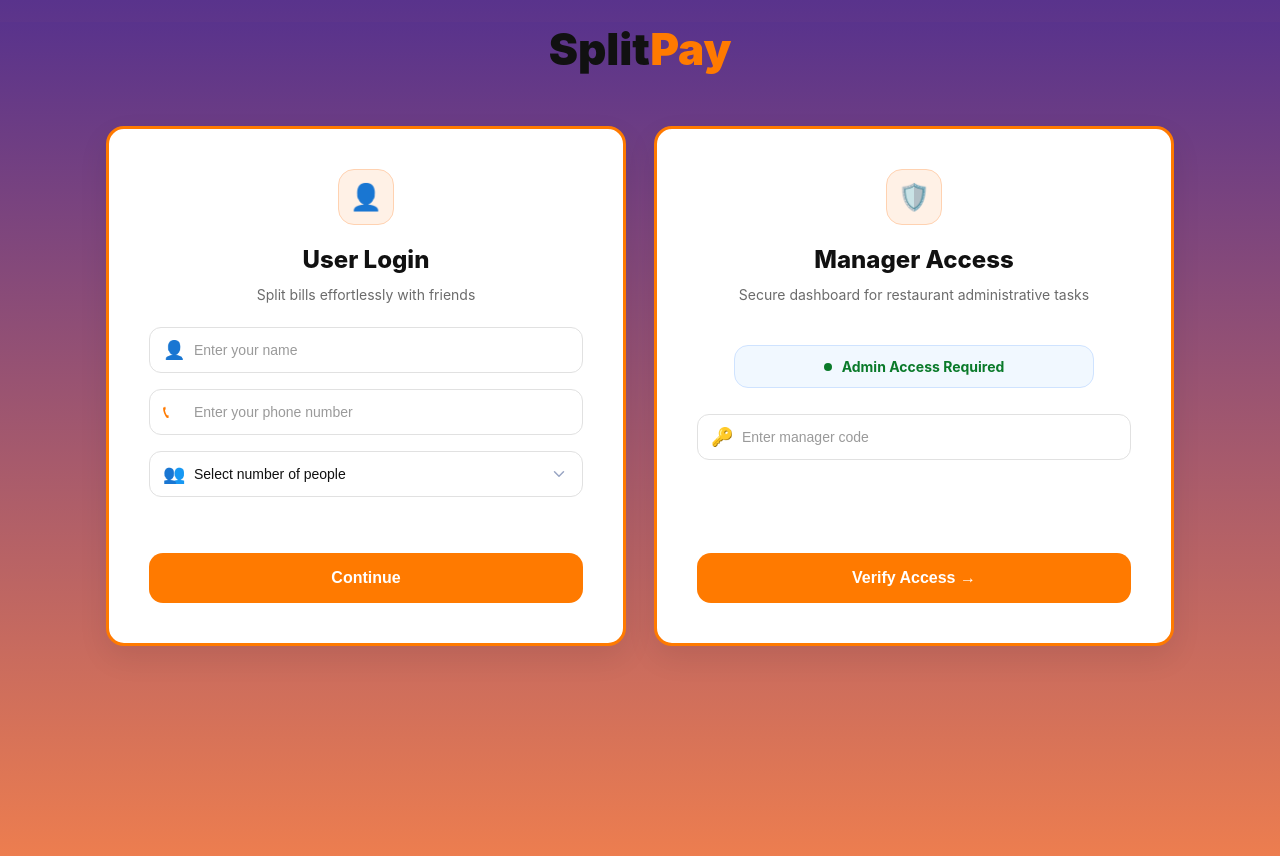
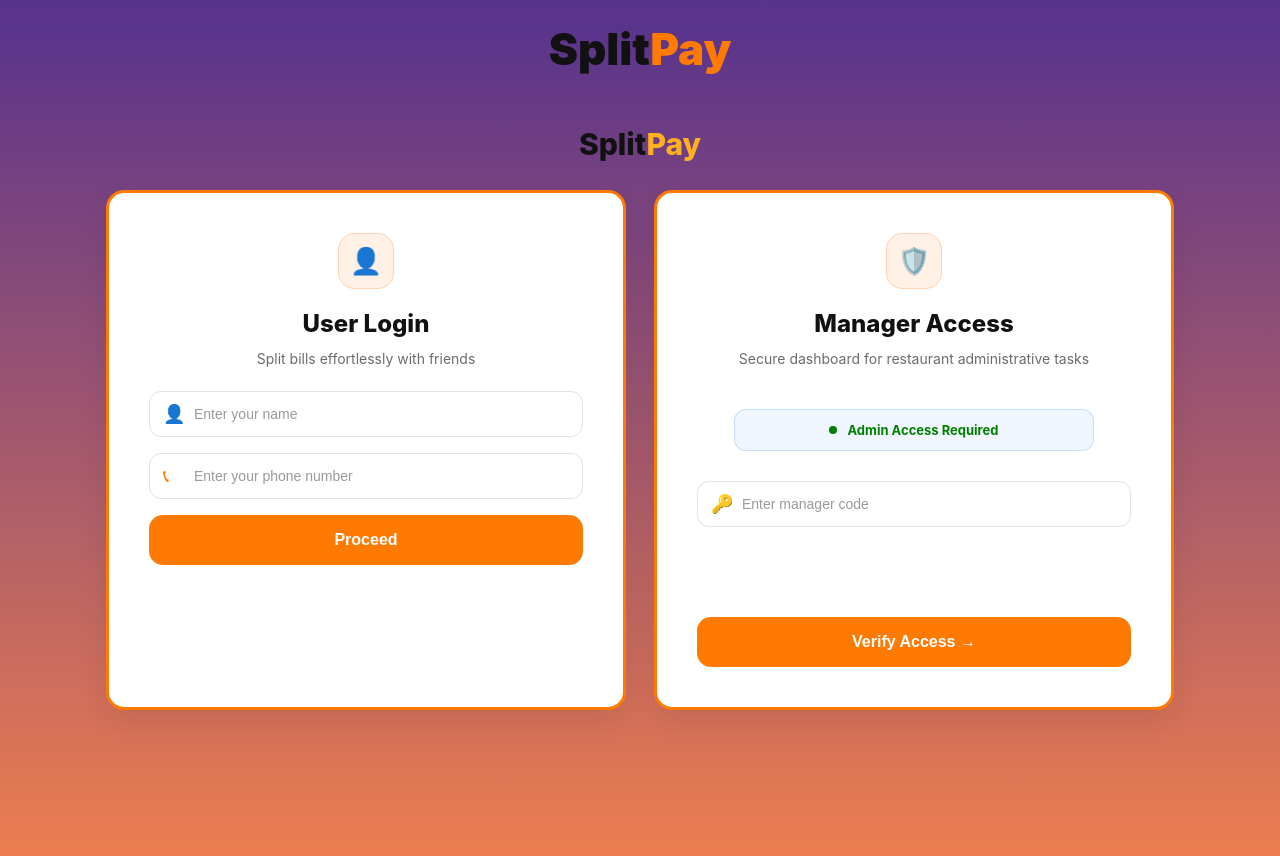
Before and after one commit to letscodeitup/frontend-2, a React (Vite) app: page /login in a window 1280 px wide. Shown: the top 856 px of the page. Built offline with nearby package versions, Linux system fonts and the light colour scheme; the HTML template or start-up script is replaced by a standard one.

Commit message:
login page changed

```diff
--- a/src/LoginPage.jsx
+++ b/src/LoginPage.jsx
@@ -1,11 +1,65 @@
 import { useNavigate } from "react-router-dom";
+import { useState } from "react";
 
 function LoginPage() {
   const navigate = useNavigate();
 
+  // user info
+  const [name, setName] = useState("");
+  const [phone, setPhone] = useState("");
+
+  // step control
+  const [askInitiator, setAskInitiator] = useState(false);
+  const [isInitiator, setIsInitiator] = useState(null); // true/false/null
+
+  // initiator fields
+  const [peopleCount, setPeopleCount] = useState("");
+  const [restaurantGroup, setRestaurantGroup] = useState("");
+
+  // non-initiator field
+  const [tableNo, setTableNo] = useState("");
+
+  // after entering name+phone -> show initiator question
+  const handleProceed = () => {
+    if (!name.trim() || !phone.trim()) {
+      alert("Please enter Name and Phone Number");
+      return;
+    }
+    setAskInitiator(true);
+  };
+
+  // Continue button logic
+  const handleContinue = () => {
+    // If initiator
+    if (isInitiator === true) {
+      if (!peopleCount || !restaurantGroup) {
+        alert("Please select number of people and restaurant group");
+        return;
+      }
+
+      // navigate initiator flow
+      navigate("/splitbill");
+    }
+
+    // If NOT initiator
+    if (isInitiator === false) {
+      if (!tableNo) {
+        alert("Please select table number");
+        return;
+      }
+
+      // directly go scan route
+      navigate("/scan");
+    }
+  };
+
   return (
     <div className="page login-page">
-      {/* ❌ Removed SplitPay header because it is now GLOBAL in AppLayout */}
+      <div className="brand-header">
+        <h1 className="qr-title">
+          Split<span style={{ color: "#ffb020" }}>Pay</span>
+        </h1>
+      </div>
 
       <div className="login-layout">
         {/* USER LOGIN CARD */}
@@ -15,24 +69,77 @@ function LoginPage() {
             <h2 className="form-title">User Login</h2>
             <p className="subtitle">Split bills effortlessly with friends</p>
 
+            {/* NAME */}
             <div className="form-group">
               <div className="input-wrapper">
                 <span className="icon">👤</span>
-                <input placeholder="Enter your name" />
+                <input
+                  placeholder="Enter your name"
+                  value={name}
+                  onChange={(e) => setName(e.target.value)}
+                />
               </div>
             </div>
 
+            {/* PHONE */}
             <div className="form-group">
               <div className="input-wrapper">
                 <span className="icon">📞</span>
-                <input placeholder="Enter your phone number" />
+                <input
+                  placeholder="Enter your phone number"
+                  value={phone}
+                  onChange={(e) => setPhone(e.target.value)}
+                />
               </div>
             </div>
 
-            <div className="form-group">
+            {/* PROCEED BUTTON (only before initiator question) */}
+            {!askInitiator && (
+              <button onClick={handleProceed}>Proceed</button>
+            )}
+
+            {/* INITIATOR QUESTION */}
+            {askInitiator && (
+              <div style={{ marginTop: "15px" }}>
+                <p style={{ fontWeight: "600", marginBottom: "10px" }}>
+                  Are you an initiator?
+                </p>
+
+                <div style={{ display: "flex", gap: "10px" }}>
+                  <button
+                    type="button"
+                    onClick={() => setIsInitiator(true)}
+                    style={{
+                      background: isInitiator === true ? "#ffb020" : "",
+                    }}
+                  >
+                    Yes
+                  </button>
+
+                  <button
+                    type="button"
+                    onClick={() => setIsInitiator(false)}
+                    style={{
+                      background: isInitiator === false ? "#ffb020" : "",
+                    }}
+                  >
+                    No
+                  </button>
+                </div>
+              </div>
+            )}
+
+            {/* IF INITIATOR = YES -> show 2 dropdowns */}
+            {isInitiator === true && (
+              <>
+                {/* SELECT PEOPLE */}
+                <div className="form-group" style={{ marginTop: "20px" }}>
                   <div className="input-wrapper">
                     <span className="icon">👥</span>
-                <select defaultValue="">
+                    <select
+                      value={peopleCount}
+                      onChange={(e) => setPeopleCount(e.target.value)}
+                    >
                       <option value="" disabled>
                         Select number of people
                       </option>
@@ -46,9 +153,62 @@ function LoginPage() {
                     </select>
                   </div>
                 </div>
+
+                {/* RESTAURANT GROUP */}
+                <div className="form-group">
+                  <div className="input-wrapper">
+                    <span className="icon">🍽️</span>
+                    <select
+                      value={restaurantGroup}
+                      onChange={(e) => setRestaurantGroup(e.target.value)}
+                    >
+                      <option value="" disabled>
+                        Select restaurant group
+                      </option>
+                      <option value="T-1">Table T-1</option>
+                      <option value="T-2">Table T-2</option>
+                      <option value="T-3">Table T-3</option>
+                      <option value="T-4">Table T-4</option>
+                      <option value="T-5">Table T-5</option>
+                      <option value="T-6">Table T-6</option>
+                      <option value="T-7">Table T-7</option>
+                      <option value="T-8">Table T-2</option>
+                    </select>
+                  </div>
+                </div>
+              </>
+            )}
+
+            {/* IF INITIATOR = NO -> show ONLY table number */}
+            {isInitiator === false && (
+              <div className="form-group" style={{ marginTop: "20px" }}>
+                <div className="input-wrapper">
+                  <span className="icon">🪑</span>
+                  <select
+                    value={tableNo}
+                    onChange={(e) => setTableNo(e.target.value)}
+                  >
+                    <option value="" disabled>
+                      Select table number
+                    </option>
+                      <option value="T-1">Table T-1</option>
+                      <option value="T-2">Table T-2</option>
+                      <option value="T-3">Table T-3</option>
+                      <option value="T-4">Table T-4</option>
+                      <option value="T-5">Table T-5</option>
+                      <option value="T-6">Table T-6</option>
+                      <option value="T-7">Table T-7</option>
+                      <option value="T-8">Table T-2</option>
+                  </select>
+                </div>
+              </div>
+            )}
           </div>
 
-          <button onClick={() => navigate("/splitbill")}>Continue</button>
+          {/* CONTINUE button appears only after user chooses yes/no */}
+          {isInitiator !== null && (
+            <button onClick={handleContinue}>Continue</button>
+          )}
         </div>
 
         {/* MANAGER ACCESS CARD */}
@@ -60,9 +220,30 @@ function LoginPage() {
               Secure dashboard for restaurant administrative tasks
             </p>
 
-            {/* ✅ kept your badge but removed inline styling (use CSS class instead) */}
-            <div className="security-badge">
-              <span className="dot"></span>
+            <div
+              className="security-badge"
+              style={{
+                background: "rgba(96, 165, 250, 0.1)",
+                border: "1px solid rgba(96, 165, 250, 0.3)",
+                borderRadius: "12px",
+                padding: "12px 20px",
+                marginBottom: "30px",
+                display: "flex",
+                alignItems: "center",
+                gap: "10px",
+                color: "#008000",
+                fontSize: "13px",
+              }}
+            >
+              <span
+                className="dot"
+                style={{
+                  width: "8px",
+                  height: "8px",
+                  background: "#008000",
+                  borderRadius: "50%",
+                }}
+              ></span>
               Admin Access Required
             </div>
 
```
Lines whose indentation alone changed are shown as unchanged.
